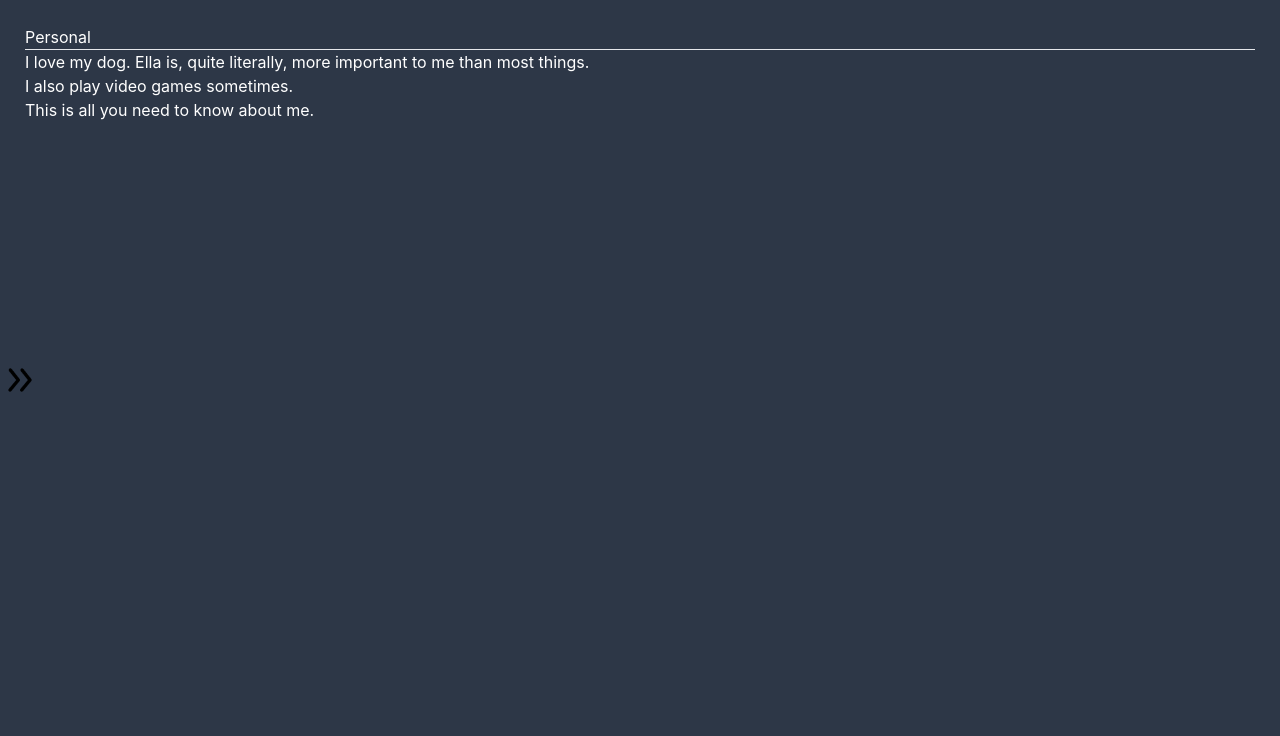
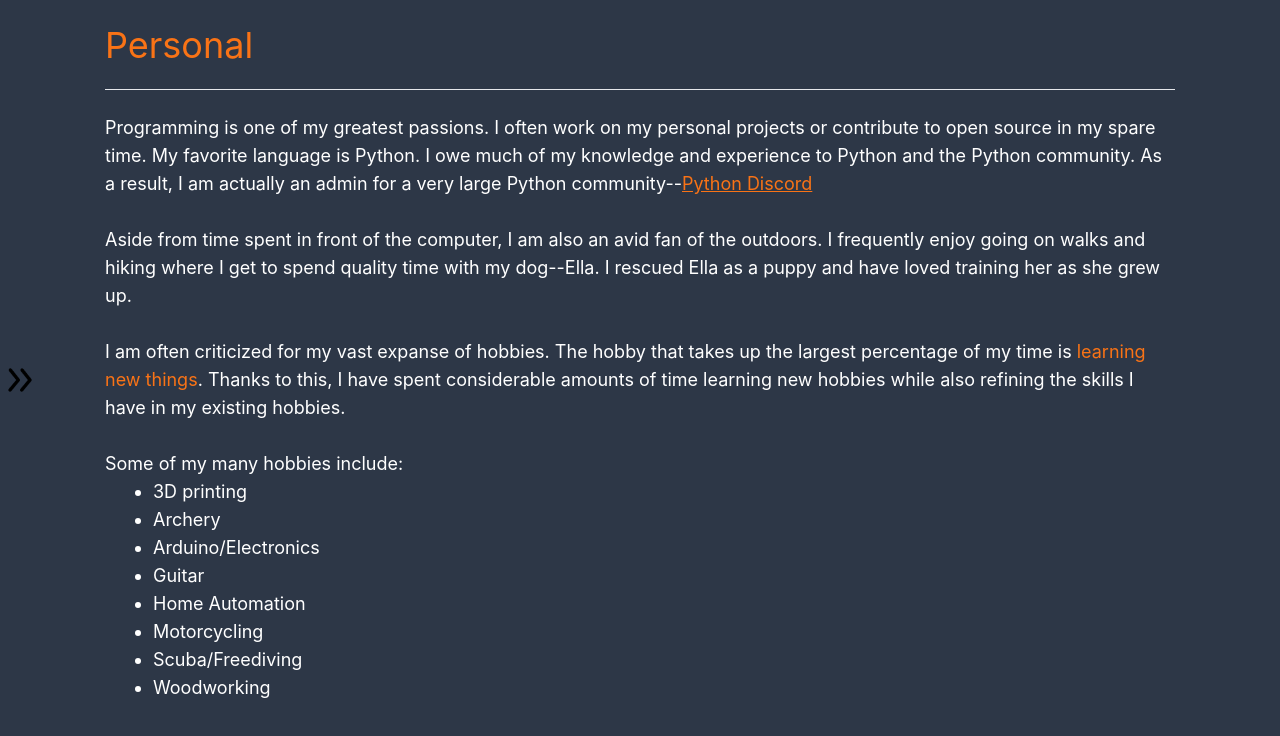
Before and after one commit to fisher60/portfolio, a React (Create React App) app in the folder portfolio/: page /personal in a window 1280 px wide. Shown: the top 736 px of the page. Built offline with nearby package versions, Linux system fonts and the light colour scheme.

Commit message:
refactor margins on aviation, rewrite personal and refactor to use tailwind

```diff
--- a/portfolio/src/components/aviation.jsx
+++ b/portfolio/src/components/aviation.jsx
@@ -1,6 +1,6 @@
 export default function Aviation(){
     return(
-        <div className="md:ml-12">
+        <div className="md:mx-20">
             <h1 className="text-4xl text-center md:text-left text-orange-500">Aviation</h1>
 
             <hr className="mt-6 mb-6" />
--- a/portfolio/src/components/personal.jsx
+++ b/portfolio/src/components/personal.jsx
@@ -1,16 +1,53 @@
+let hobbies = [
+    "Archery",
+    "Guitar",
+    "Scuba/Freediving",
+    "Woodworking",
+    "3D printing",
+    "Motorcycling",
+    "Arduino/Electronics",
+    "Home Automation"
+]
+
+hobbies.sort();
+
 export default function Personal(){
+    let hobbyItems = hobbies.map((str, i) => <li key={i}>{str}</li>)
     return(
-        <div className="info-container">
-            <h1 className="info-title">Personal</h1>
-            <hr/>
-            <p className="info-about">
-                I love my dog. Ella is, quite literally, more important to me than most things.
-            </p>
-            <p className="info-about">
-                I also play video games sometimes.
-            </p>
-            <p className="info-about">
-                This is all you need to know about me.
+        <div className="md:mx-20">
+            <h1 className="text-4xl text-center md:text-left text-orange-500">Personal</h1>
+
+            <hr className="mt-6 mb-6" />
+
+            <p className="text-lg">
+                Programming is one of my greatest passions. I often work on my personal projects or contribute
+                to open source in my spare time. My favorite language is Python. I owe much of my knowledge and
+                experience to Python and the Python community. As a result, I am actually an admin for a very large
+                Python community--<a className="text-orange-500 underline" href="https://www.pythondiscord.com/" rel="noopener" target="_blank" >Python Discord</a>
+
+                <br />
+                <br />
+
+                Aside from time spent in front of the computer, I am also an avid fan of the outdoors. I frequently
+                enjoy going on walks and hiking where I get to spend quality time with my dog--Ella.
+                I rescued Ella as a puppy and have loved training her as she grew up.
+
+                <br />
+                <br />
+
+                I am often criticized for my vast expanse of hobbies. The hobby that takes up the largest percentage
+                of my time is <span className="text-orange-500">learning new things</span>. Thanks to this, I have
+                spent considerable amounts of time learning new hobbies while also refining the skills I have in
+                my existing hobbies.
+
+                <br />
+                <br />
+
+                Some of my many hobbies include:
+                <ul className="list-disc pl-12">
+                    {hobbyItems}
+                </ul>
+
             </p>
         </div>
     )
```
